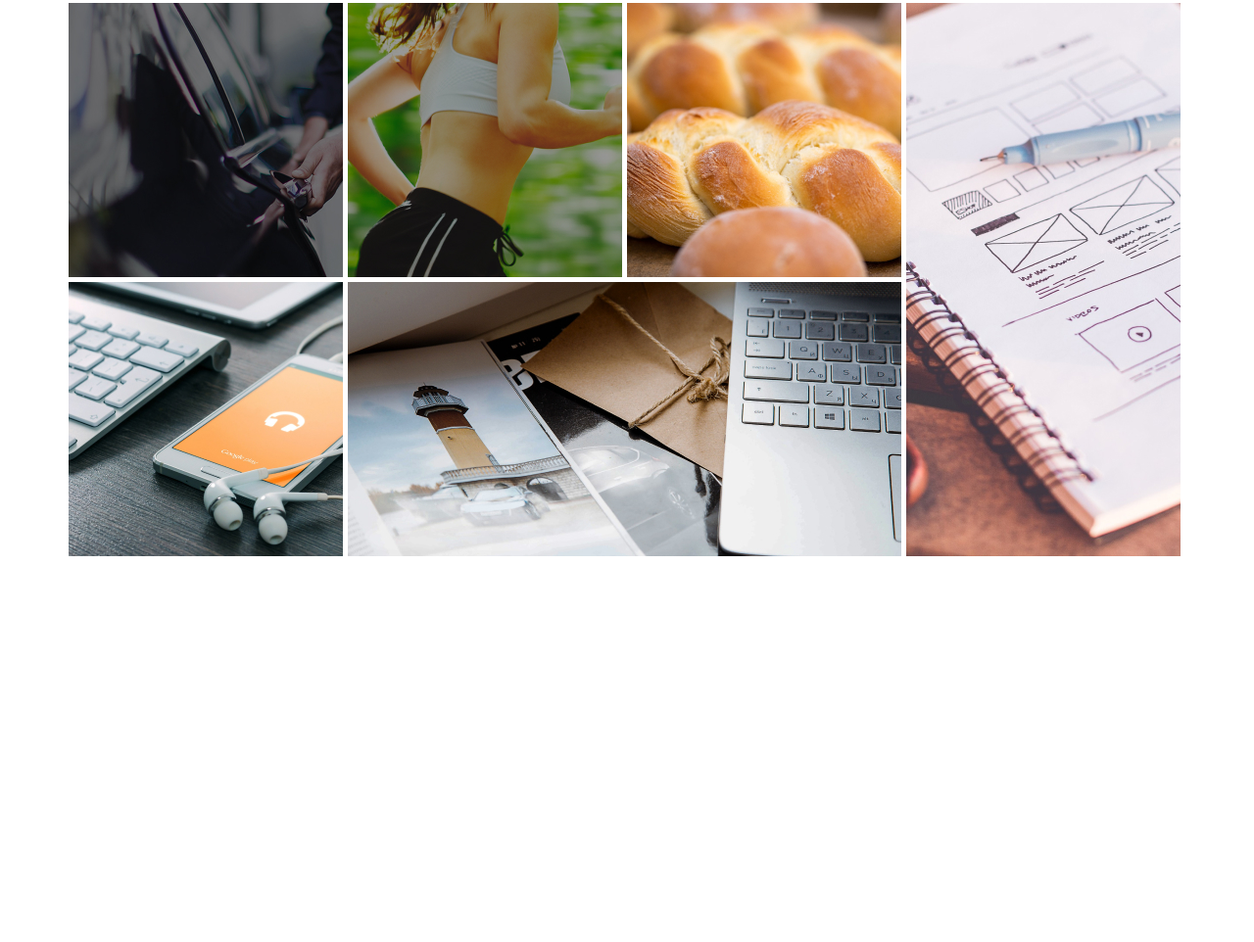
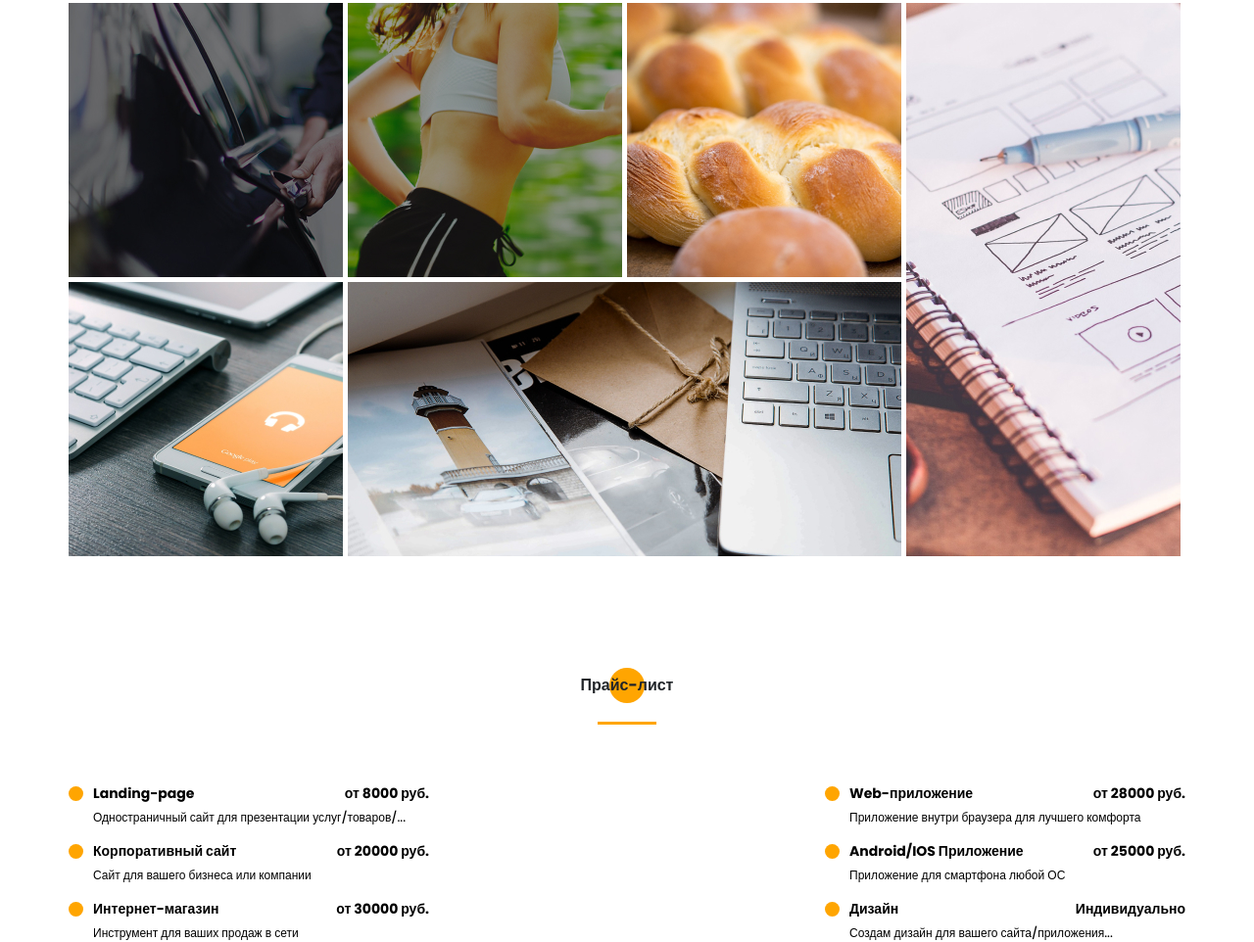
Before and after one commit to YuriDovgopol/portfolio, a website: page src/index.html in a window 1280 px wide. Shown: the part 3680-4642 px from the top of the page at 98% size. Before the commit the page ends 4248 px from the top, so only its background shows below. Drawn offline with nearby package versions, Linux system fonts and the light colour scheme; files that its build step writes are made by us from their sources; files whose address does not match are found by name.

Commit message:
made price section

```diff
--- a/src/index.html
+++ b/src/index.html
@@ -383,6 +383,46 @@
         </div>
     </section>
 
+    <section class="prices">
+        <div class="container">
+            <h2 class="title title_fz16 prices__title">Прайс-лист</h2>
+            <div class="devider"></div>
+
+            <div class="prices__wrapper">
+                <div class="prices__item">
+                    <div class="prices__item-title">Landing-page</div>
+                    <div class="prices__item-price">от 8000 руб.</div>
+                    <div class="prices__item-descr">Одностраничный сайт для презентации услуг/товаров/...</div>
+                </div>
+                <div class="prices__item">
+                    <div class="prices__item-title">Web-приложение</div>
+                    <div class="prices__item-price">от 28000 руб.</div>
+                    <div class="prices__item-descr">Приложение внутри браузера для лучшего комфорта</div>
+                </div>
+                <div class="prices__item">
+                    <div class="prices__item-title">Корпоративный сайт</div>
+                    <div class="prices__item-price">от 20000 руб.</div>
+                    <div class="prices__item-descr">Сайт для вашего бизнеса или компании</div>
+                </div>
+                <div class="prices__item">
+                    <div class="prices__item-title">Android/IOS Приложение</div>
+                    <div class="prices__item-price">от 25000 руб.</div>
+                    <div class="prices__item-descr">Приложение для смартфона любой ОС</div>
+                </div>
+                <div class="prices__item">
+                    <div class="prices__item-title">Интернет-магазин</div>
+                    <div class="prices__item-price">от 30000 руб.</div>
+                    <div class="prices__item-descr">Инструмент для ваших продаж в сети</div>
+                </div>
+                <div class="prices__item">
+                    <div class="prices__item-title">Дизайн</div>
+                    <div class="prices__item-price">Индивидуально</div>
+                    <div class="prices__item-descr">Создам дизайн для вашего сайта/приложения...</div>
+                </div>
+            </div>
+        </div>
+    </section>
+
     <script src="js/script.js"></script>
 </body>
 </html>
--- a/src/sass/base/_mixins.scss
+++ b/src/sass/base/_mixins.scss
@@ -11,3 +11,17 @@
         z-index: -1;
     }
 }
+
+@mixin before-circle-small {
+    &:before {
+        content: '';
+        position: absolute;
+        top: -26%;
+        left: 0;
+        width: 15px;
+        height: 15px;
+        border-radius: 100%;
+        background: $main-color;
+        z-index: -1;
+    }
+}
--- /dev/null
+++ b/src/sass/blocks/_prices.scss
@@ -0,0 +1,55 @@
+.prices {
+    padding-top: 120px;
+    &__title {
+        position: relative;
+        text-align: center;
+        @include before-circle;
+        &:before {
+            top: -6px;
+            left: 50%;
+            transform: translateX(-50%);
+        }
+    }
+    &__wrapper {
+        margin-top: 60px;
+        display: grid;
+        grid-template: repeat(3, minmax(44px, auto)) / repeat(2, 368px);
+        justify-content: space-between;
+        grid-auto-rows: minmax(44px, auto);
+        row-gap: 15px;
+    }
+    &__item {
+        display: grid;
+        grid-template: minmax(21px, auto) minmax(18px, auto) / repeat(2, auto);
+        justify-content: space-between;
+        align-items: space-between;
+        row-gap: 5px;
+        padding-left: 25px;
+        &-title {
+            font-weight: 700;
+            font-size: 14px;
+            line-height: 21px;
+            color: #000000;
+            position: relative;
+            @include before-circle-small;
+            &:before {
+                top: 3px;
+                left: -25px;
+            }
+        }
+        &-price {
+            font-weight: 700;
+            font-size: 14px;
+            line-height: 21px;
+            color: #000000;
+            justify-self: end;
+        }
+        &-descr {
+            grid-column: 1 / 3;
+            font-weight: 500;
+            font-size: 12px;
+            line-height: 18px;
+            color: #000000;
+        }
+    }
+}
--- a/src/sass/style.scss
+++ b/src/sass/style.scss
@@ -14,6 +14,7 @@
 @import 'blocks/resume';
 @import 'blocks/skills';
 @import 'blocks/portfolio';
+@import 'blocks/prices';
 
 * {
     font-family: 'Poppins', sans-serif;
```
Also changed, not shown: dist/css/style.min.css, dist/index.html.
